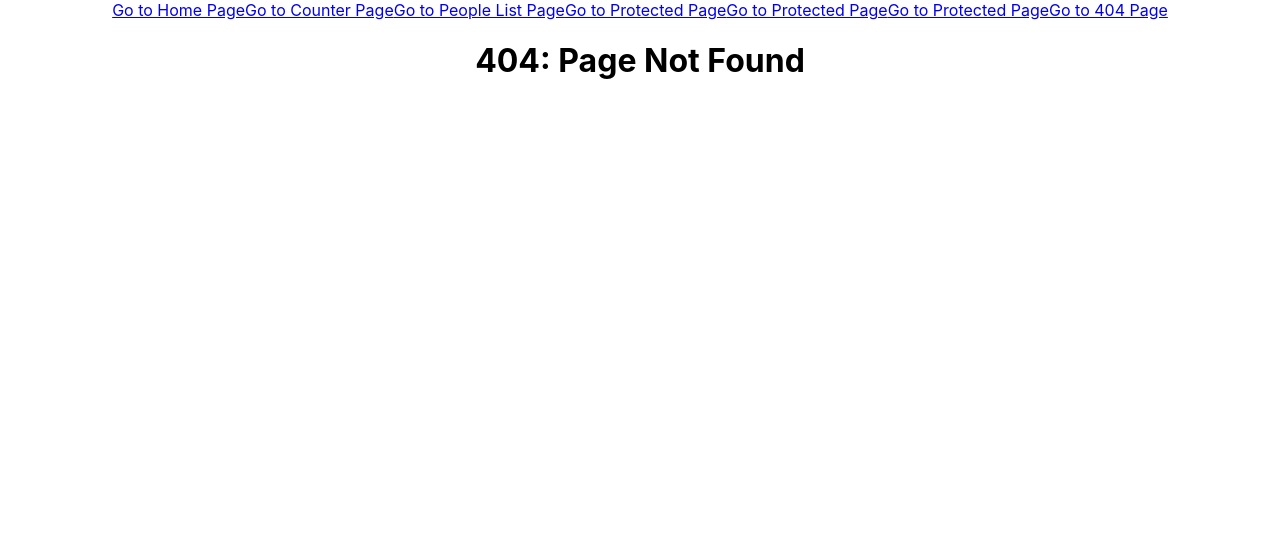
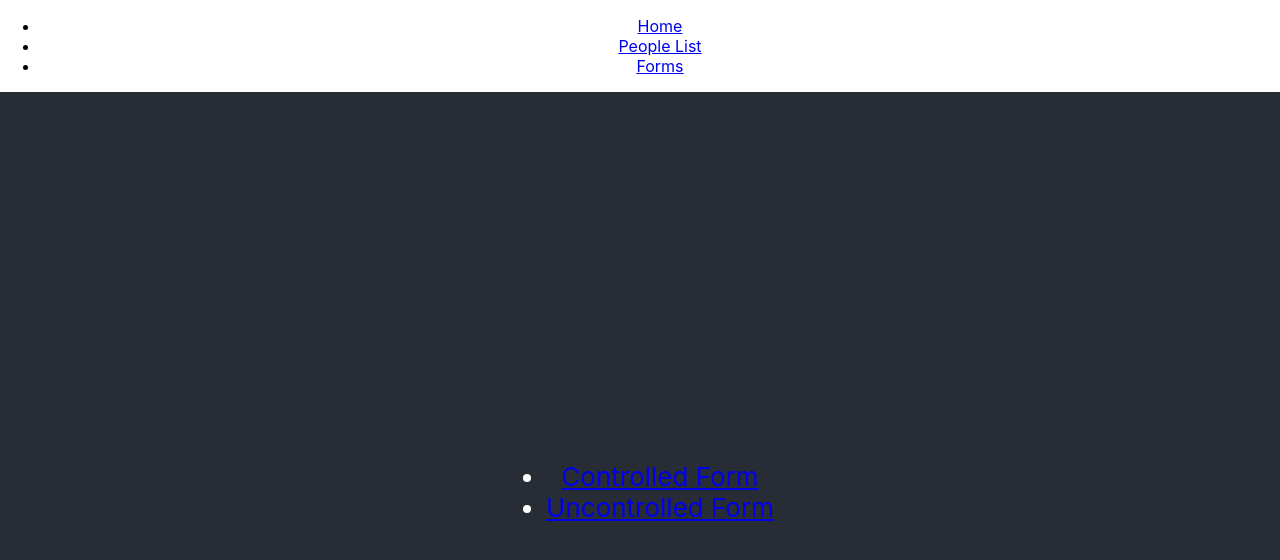
Before and after one commit to hectormansilla/learn-react, a React (Create React App) app: page /forms in a window 1280 px wide. Before the commit this address had no page. Shown: the top 560 px of the page. Built offline with nearby package versions, Linux system fonts and the light colour scheme.

Commit message:
Working with NavBars and Nested items

```diff
--- a/src/App.js
+++ b/src/App.js
@@ -1,6 +1,7 @@
 import React from 'react';
 import { BrowserRouter as Router, Route, Link, Switch } from 'react-router-dom';
-import { HomePage,
+import {
+  HomePage,
   CounterButtonPage,
   PeopleListPage,
   NotFoundPage,
@@ -8,22 +9,17 @@ import { HomePage,
   ControlledFormPage,
   UncontrolledFormPage,
 } from './pages';
+import { NavBar } from './NavBar';
+import { FormsNavBar } from './FormsNavBar'
 import './App.css';
-
-
 
 function App() {
 
   return (
     <div className="App">
       <Router>
-        <Link to='/'>Go to Home Page</Link>
-        <Link to='/counter'>Go to Counter Page</Link>
-        <Link to='/people-list'>Go to People List Page</Link>
-        <Link to='/protected'>Go to Protected Page</Link>
-        <Link to='/uncontrolled'>Go to Protected Page</Link>
-        <Link to='/controlled'>Go to Protected Page</Link>
-        <Link to='/people-list2'>Go to 404 Page</Link>
+        <NavBar />
+        <div className='App-header'>
           <Switch>
             <Route path='/' exact>
               <HomePage />
@@ -37,16 +33,21 @@ function App() {
             <Route path='/protected'>
               <ProtectedPage />
             </Route>
-          <Route path='/controlled'>
+            <Route path='/forms'>
+              <FormsNavBar />
+              <Route path='/forms/controlled'>
                 <ControlledFormPage />
               </Route>
-          <Route path='/uncontrolled'>
+              <Route path='/forms/uncontrolled'>
                 <UncontrolledFormPage />
+              </Route>
             </Route>
             <Route>
               <NotFoundPage />
             </Route>
           </Switch>
+        </div>
+
       </Router>
     </div>
   );
--- /dev/null
+++ b/src/FormsNavBar.js
@@ -0,0 +1,13 @@
+import React from 'react';
+import { Link } from 'react-router-dom';
+
+export const FormsNavBar = () =>(
+    <ul>
+        <li>
+            <Link to='/forms/controlled'>Controlled Form</Link>
+        </li>
+        <li>
+            <Link to='/forms/uncontrolled'>Uncontrolled Form</Link>
+        </li>
+    </ul>
+)
--- /dev/null
+++ b/src/NavBar.js
@@ -0,0 +1,17 @@
+import React from 'react';
+import { Link } from 'react-router-dom';
+
+export const NavBar = () =>(
+    <ul>
+        <li>
+            <Link to='/'>Home</Link>
+        </li>
+        <li>
+            <Link to='/people-list'>People List</Link>
+        </li>
+        <li>
+            <Link to='/forms'>Forms</Link>
+        </li>
+
+    </ul>
+)
```
Lines whose indentation alone changed are shown as unchanged.
